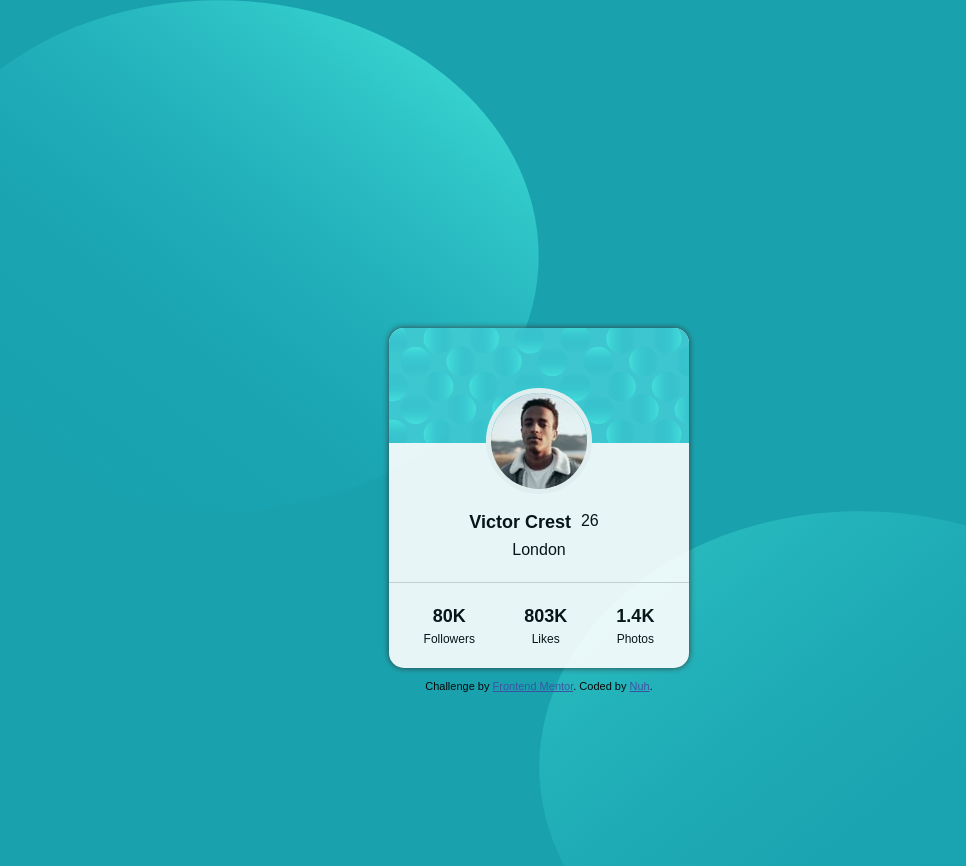
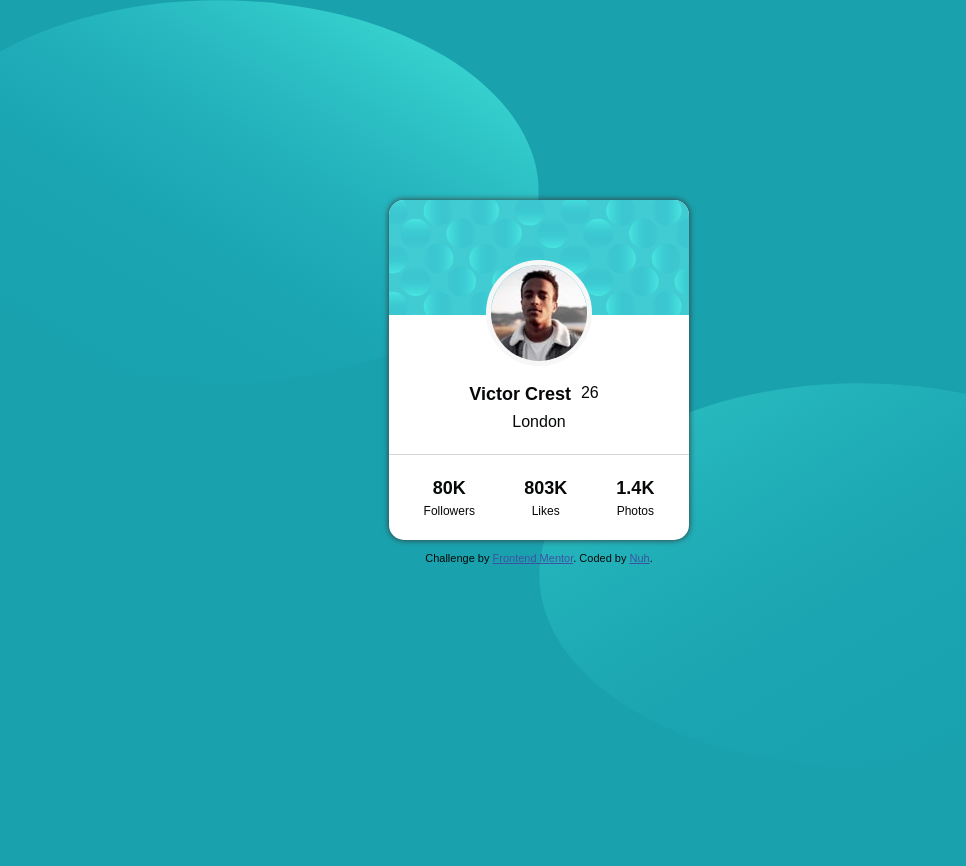
Before and after one commit to Nuh-h/FrontEndChallenges, a plain HTML site: page index4.html in a window 1280 px wide. Shown: the whole page, without its empty margins (101-1067 px from the left). After the commit the page ends 800 px from the top, so only its background shows below. Drawn offline with Linux system fonts and the light colour scheme; a web font is replaced by a local one.

Commit message:
Update style4.css

```diff
--- a/style4.css
+++ b/style4.css
@@ -7,30 +7,26 @@ html {
 body {
 	background: url("images/bg-pattern-top.svg") top left no-repeat, url("images/bg-pattern-bottom.svg") bottom right no-repeat;
 	background-size:50% 50%;
-	padding:10%;
 	background-color:hsl(185, 75%, 39%);
 	margin:200px auto;
 }
 main {
 	color: #050708;
-	margin:0 auto;
 	font-family: 'Kumbh Sans', sans-serif;
 	font-size: 15px;
 	line-height: 1.5;
 }
 .card {
-	opacity:90%;
 	margin:0 auto;
 	margin-bottom:10px;
 	max-width:300px;
 	border-radius:15px;
 	filter: drop-shadow(0 0 3px #333);
-	justify-content:center;
+/* 	justify-content:center; */
 	overflow:hidden;
 }
 .card div {
 	background-color:white;
-	width: auto;
 	display:flex;
 	justify-content:space-around;
 	/*float: left;*/
@@ -45,7 +41,7 @@ main {
 .profile {
 	display:flex;
 	flex-direction:column;
-	justify-content:center;
+/* 	justify-content:center; */
 	border-bottom:1px solid #d3d4d3;
 	padding-bottom:15px;
 }
```
